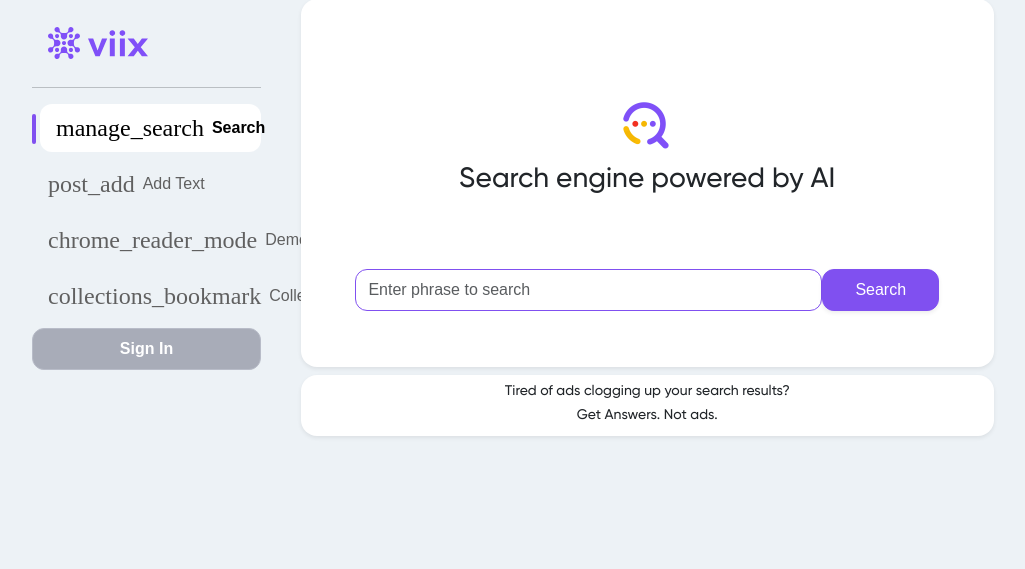
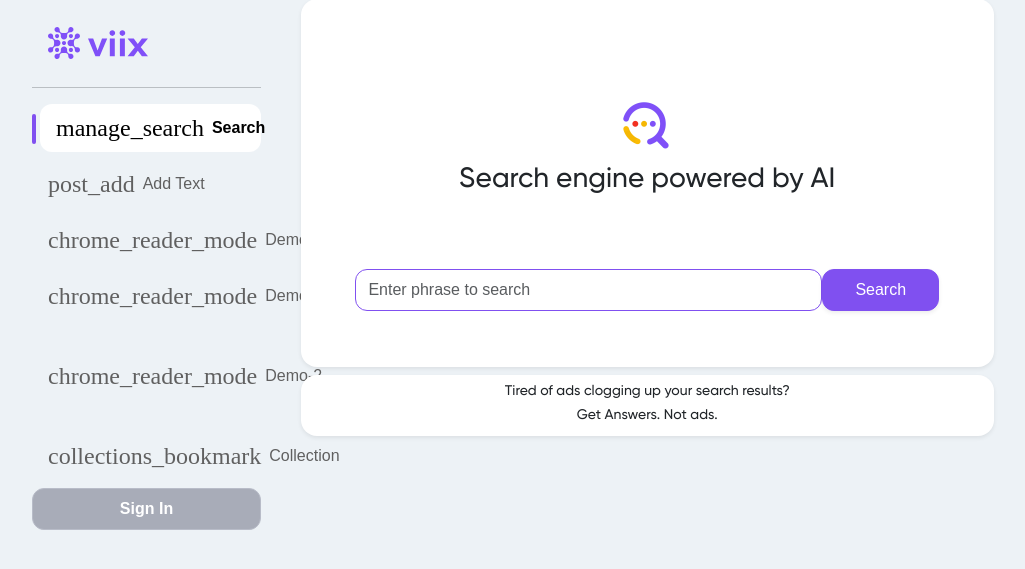
Before and after one commit to diixo/viix-ai, a Django app: page / in a window 1280 px wide. Shown: the part 49-618 px from the top of the page, without its empty margins (66-1091 px from the left). Run offline with Django 5.2, Linux system fonts and the light colour scheme; some libraries are stand-ins or nearby versions; some web fonts are replaced.

Commit message:
attached demos with styles

```diff
--- a/core/app_main/static/app_main/assets/css/styles.css
+++ b/core/app_main/static/app_main/assets/css/styles.css
@@ -3,6 +3,8 @@
 @import url('fonts/gilroy/Gilroy.css');
 @import url('fonts/noto-sans/noto-sans.css');
 @import url('fonts/helvetica-now-mt/helvetica-now-mt.css');
+@import url('fonts/source-sans-3/source-sans-3.css');
+@import url('fonts/public-sans/public-sans.css');
 
 :root {
 /*
@@ -272,6 +274,18 @@ body {
   line-height: 1.75;
 }
 
+.demo-source-sans-3 {
+  font-family: 'Source Sans 3', sans-serif;
+  font-size: 18px;
+  line-height: 1.75;
+}
+
+.demo-public-sans {
+  font-family: 'Public Sans', sans-serif;
+  font-size: 16px;
+  line-height: 1.75;
+}
+
 .material-icons {
   display: inline-flex; /* Support that icon stay on one line with text */
   font-size: 24px;
--- a/core/app_main/templates/app_main/base.html
+++ b/core/app_main/templates/app_main/base.html
@@ -81,6 +81,18 @@
                                     </a>
                                 </li>
                                 <li class="nav-item pb-2">
+                                    <a href="{% url 'app_main:demo-1' %}" class="nav-link">
+                                        <span class="material-icons">chrome_reader_mode</span>
+                                        Demo-1
+                                    </a>
+                                </li>
+                                <li class="nav-item pb-2">
+                                    <a href="{% url 'app_main:demo-2' %}" class="nav-link">
+                                        <span class="material-icons">chrome_reader_mode</span>
+                                        Demo-2
+                                    </a>
+                                </li>
+                                <li class="nav-item pb-2">
                                     <a href="{% url 'app_main:demo-fonts' %}" class="nav-link">
                                         <span class="material-icons">collections_bookmark</span>
                                         Collection
--- a/core/app_main/urls.py
+++ b/core/app_main/urls.py
@@ -12,4 +12,6 @@ urlpatterns = [
     path("add-text", views.add_text, name="add-text"),
     path("add-page", views.add_page, name="add-page"),
     path("demo-fonts", views.demo, name="demo-fonts"),
+    path("demo-1", views.demo_1, name="demo-1"),
+    path("demo-2", views.demo_2, name="demo-2"),
 ]
--- a/core/app_main/views.py
+++ b/core/app_main/views.py
@@ -17,9 +17,18 @@ def main(request):
 
 def demo(request):
     return render(request, "app_main/demo.html", context={
+        "title": "Demo font: Helvetica",
+        "description": "Demo fonts"})
+
+def demo_1(request):
+    return render(request, "app_main/demo-1.html", context={
         "title": "Demo fonts: Feith-Sans",
         "description": "Demo fonts"})
 
+def demo_2(request):
+    return render(request, "app_main/demo-2.html", context={
+        "title": "Demo fonts: Feith-Sans",
+        "description": "Demo fonts"})
 
 
 def ai_search(request):
```
